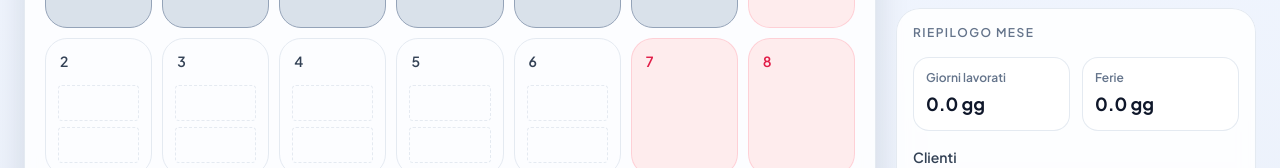
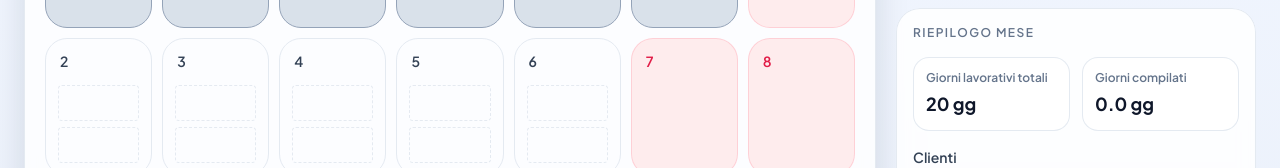
Before and after one commit to carloveronesi/DailyLog, a React (Vite) app: page / in a window 1280 px wide. Shown: the part 164-332 px from the top of the page. Built offline with nearby package versions, Linux system fonts and the light colour scheme.

Commit message:
Fixing summary panel

```diff
--- a/src/renderer/components/SummaryPanel.jsx
+++ b/src/renderer/components/SummaryPanel.jsx
@@ -1,6 +1,5 @@
 import { useMemo } from "react";
 import { getClientColor, SLOT } from "../domain/tasks";
-import { monthNameIT } from "../utils/date";
 
 function isClientFilterActive(activeFilter, clientName) {
   return activeFilter?.kind === "client" && activeFilter.client === clientName;
@@ -23,6 +22,13 @@ export function SummaryPanel({
     let internal = 0;
     let vacation = 0;
     let event = 0;
+
+    const lastDayOfMonth = new Date(year, monthIndex0 + 1, 0).getDate();
+    let workingDaysInMonth = 0;
+    for (let day = 1; day <= lastDayOfMonth; day++) {
+      const dow = new Date(year, monthIndex0, day).getDay();
+      if (dow !== 0 && dow !== 6) workingDaysInMonth += 1;
+    }
 
     const byDate = data?.byDate || {};
     for (const dateKey of Object.keys(byDate)) {
@@ -52,11 +58,12 @@ export function SummaryPanel({
     const worked = clientDays + internal + event;
     const otherActivities = [
       { key: "internal", label: "Internal", days: internal, dotClassName: "bg-slate-400 dark:bg-slate-500" },
+      { key: "vacation", label: "Ferie", days: vacation, dotClassName: "bg-emerald-400 dark:bg-emerald-500" },
       { key: "event", label: "Eventi", days: event, dotClassName: "bg-purple-400 dark:bg-purple-500" },
     ].filter((activity) => activity.days > 0);
 
-    return { clients, internal, vacation, event, worked, otherActivities };
-  }, [data]);
+    return { clients, internal, vacation, event, worked, workingDaysInMonth, otherActivities };
+  }, [data, year, monthIndex0]);
 
   return (
     <div
@@ -71,12 +78,12 @@ export function SummaryPanel({
 
       <div className="mt-4 grid grid-cols-1 md:grid-cols-2 gap-3">
         <div className="rounded-2xl border border-slate-200/90 bg-white/80 p-3 dark:border-slate-700/80 dark:bg-slate-800/50">
-          <div className="text-xs font-semibold text-slate-500 dark:text-slate-400">Giorni lavorati</div>
-          <div className="mt-1 text-lg font-bold dark:text-slate-100">{totals.worked.toFixed(1)} gg</div>
+          <div className="text-xs font-semibold text-slate-500 dark:text-slate-400">Giorni lavorativi totali</div>
+          <div className="mt-1 text-lg font-bold dark:text-slate-100">{totals.workingDaysInMonth} gg</div>
         </div>
         <div className="rounded-2xl border border-slate-200/90 bg-white/80 p-3 dark:border-slate-700/80 dark:bg-slate-800/50">
-          <div className="text-xs font-semibold text-slate-500 dark:text-slate-400">Ferie</div>
-          <div className="mt-1 text-lg font-bold dark:text-slate-100">{totals.vacation.toFixed(1)} gg</div>
+          <div className="text-xs font-semibold text-slate-500 dark:text-slate-400">Giorni compilati</div>
+          <div className="mt-1 text-lg font-bold dark:text-slate-100">{totals.worked.toFixed(1)} gg</div>
         </div>
       </div>
 
@@ -110,9 +117,9 @@ export function SummaryPanel({
       </div>
 
       <div className="mt-4">
-        <div className="text-sm font-semibold text-slate-700 dark:text-slate-300">Altre attivita</div>
+        <div className="text-sm font-semibold text-slate-700 dark:text-slate-300">Altre attività</div>
         {totals.otherActivities.length === 0 ? (
-          <div className="mt-2 text-sm text-slate-500 dark:text-slate-400">Nessuna altra attivita registrata.</div>
+          <div className="mt-2 text-sm text-slate-500 dark:text-slate-400">Nessuna altra attività registrata.</div>
         ) : (
           <div className="mt-2 space-y-2">
             {totals.otherActivities.map((activity) => (
```
